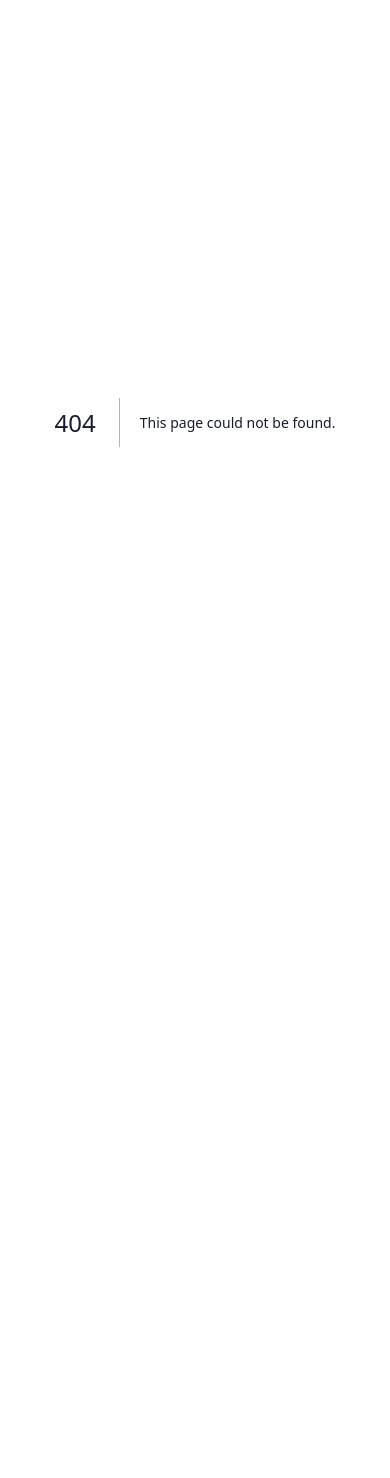
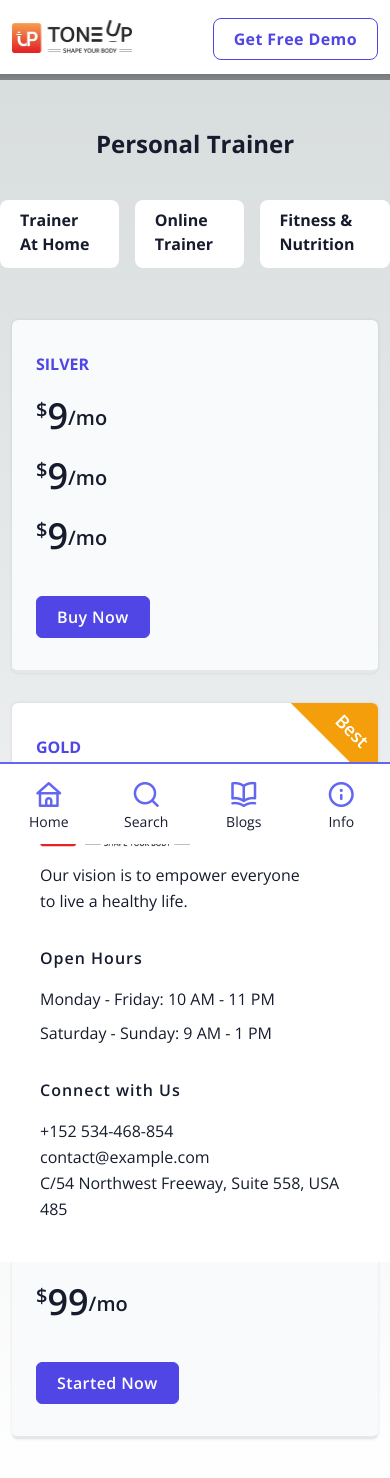
Before and after one commit to khanaslam439/fitness, a Next.js app: page /plans in a window 390 px wide. Before the commit this address had no page. Shown: the top 1478 px of the page. Before the commit the page ends 844 px from the top, so only its background shows below. Built offline with nearby package versions, Linux system fonts and the light colour scheme.

Commit message:
UI Responsive

```diff
--- /dev/null
+++ b/pages/plans/index.jsx
@@ -0,0 +1,94 @@
+
+import Footer from '@/app/_components/Footer';
+import Header from '@/app/_components/Header';
+
+export default function Plans(){
+    return (
+        <>
+        <Header />
+        <section className="relative table w-full pt-10 pb-10">
+            <div className="absolute inset-0 bg-gradient-to-t to-black from-black/40"></div>
+            {/* <PageHeader title={trainer?.type} variant={'dark'} /> */}
+        </section>
+        <section className='py-12'>
+            <h4 className='text-2xl font-bold mb-10 text-center'>Personal Trainer</h4>
+            <div className='flex items-center justify-center gap-4 mt-5'>
+                <a href="#" className='bg-white p-2 rounded-lg px-5 mb-5 border-b-4 font-bold border-b-white hover:border-indigo-500 hover:border-b-4 '>Trainer At Home</a>
+                <a href="#" className='bg-white p-2 rounded-lg px-5 mb-5 border-b-4 font-bold border-b-white hover:border-indigo-500 hover:border-b-4 '>Online Trainer</a>
+                <a href="#" className='bg-white p-2 rounded-lg px-5 mb-5 border-b-4 font-bold border-b-white hover:border-indigo-500 hover:border-b-4 '>Fitness & Nutrition</a>
+            </div>
+            <div class="container" id="start-month" role="tabpanel" aria-labelledby="start-month-tab">
+                <div class="grid lg:grid-cols-3 md:grid-cols-2 mt-8 gap-[30px]">
+                    <div class="group border-b-[3px] dark:border-gray-700 p-6 py-8 hover:border-indigo-600 dark:hover:border-indigo-600 duration-500 hover:scale-105 relative overflow-hidden shadow dark:shadow-gray-800 rounded-md bg-gray-50 dark:bg-slate-800 hover:bg-white dark:hover:bg-slate-900 h-fit">
+                        <h6 class="font-bold uppercase mb-5 text-indigo-600">Silver</h6>
+
+                        <div class="flex mb-5">
+                            <span class="text-xl font-semibold">$</span>
+                            <span class="price text-4xl font-semibold mb-0">9</span>
+                            <span class="text-xl font-semibold self-end mb-1">/mo</span>
+                        </div>
+                        <div class="flex mb-5">
+                            <span class="text-xl font-semibold">$</span>
+                            <span class="price text-4xl font-semibold mb-0">9</span>
+                            <span class="text-xl font-semibold self-end mb-1">/mo</span>
+                        </div>
+                        <div class="flex mb-5">
+                            <span class="text-xl font-semibold">$</span>
+                            <span class="price text-4xl font-semibold mb-0">9</span>
+                            <span class="text-xl font-semibold self-end mb-1">/mo</span>
+                        </div>
+
+                        <a href="#" class="py-2 px-5 inline-block font-semibold tracking-wide border align-middle duration-500 text-base text-center bg-indigo-600 hover:bg-indigo-700 border-indigo-600 hover:border-indigo-700 text-white rounded-md mt-5">Buy Now</a>
+                    </div>
+
+                    <div class="group border-b-[3px] border-indigo-600 p-6 py-8 duration-500 hover:scale-105 relative overflow-hidden shadow dark:shadow-gray-800 rounded-md bg-white dark:bg-slate-900 h-fit">
+                        <span class="absolute -end-11 -top-[10px] rotate-[45deg] w-32 h-16 pt-4 px-2 pb-0 flex items-center justify-center text-white bg-amber-500 font-semibold text-lg">Best</span>
+                        <h6 class="font-bold uppercase mb-5 text-indigo-600">Gold</h6>
+
+                        <div class="flex mb-5">
+                            <span class="text-xl font-semibold">$</span>
+                            <span class="price text-4xl font-semibold mb-0">74</span>
+                            <span class="text-xl font-semibold self-end mb-1">/mo</span>
+                        </div>
+                        <div class="flex mb-5">
+                            <span class="text-xl font-semibold">$</span>
+                            <span class="price text-4xl font-semibold mb-0">74</span>
+                            <span class="text-xl font-semibold self-end mb-1">/mo</span>
+                        </div>
+                        <div class="flex mb-5">
+                            <span class="text-xl font-semibold">$</span>
+                            <span class="price text-4xl font-semibold mb-0">74</span>
+                            <span class="text-xl font-semibold self-end mb-1">/mo</span>
+                        </div>
+                        <a href="#" class="py-2 px-5 inline-block font-semibold tracking-wide border align-middle duration-500 text-base text-center bg-indigo-600 hover:bg-indigo-700 border-indigo-600 hover:border-indigo-700 text-white rounded-md mt-5">Try it Now</a>
+                    </div>
+
+                    <div class="group border-b-[3px] dark:border-gray-700 p-6 py-8 hover:border-indigo-600 dark:hover:border-indigo-600 duration-500 hover:scale-105 relative overflow-hidden shadow dark:shadow-gray-800 rounded-md bg-gray-50 dark:bg-slate-800 hover:bg-white dark:hover:bg-slate-900 h-fit">
+                        <h6 class="font-bold uppercase mb-5 text-indigo-600">Platinum</h6>
+
+                        <div class="flex mb-5">
+                            <span class="text-xl font-semibold">$</span>
+                            <span class="price text-4xl font-semibold mb-0">99</span>
+                            <span class="text-xl font-semibold self-end mb-1">/mo</span>
+                        </div>
+                        <div class="flex mb-5">
+                            <span class="text-xl font-semibold">$</span>
+                            <span class="price text-4xl font-semibold mb-0">99</span>
+                            <span class="text-xl font-semibold self-end mb-1">/mo</span>
+                        </div>
+                        <div class="flex mb-5">
+                            <span class="text-xl font-semibold">$</span>
+                            <span class="price text-4xl font-semibold mb-0">99</span>
+                            <span class="text-xl font-semibold self-end mb-1">/mo</span>
+                        </div>
+
+                        <a href="#" class="py-2 px-5 inline-block font-semibold tracking-wide border align-middle duration-500 text-base text-center bg-indigo-600 hover:bg-indigo-700 border-indigo-600 hover:border-indigo-700 text-white rounded-md mt-5">Started Now</a>
+                    </div>
+                </div>
+                        </div>
+        </section>
+        <Footer />
+
+        </>
+    )
+}
--- a/pages/trainers/[profileId].jsx
+++ b/pages/trainers/[profileId].jsx
@@ -12,7 +12,7 @@ import ReviewForm from '@/app/_components/ReviewForm';
 export default function ProfileId(){
     const params = useParams();
     const [trainer, setTrainer] = useState([]);
-    const [isOpen, openForm] = useState(true)
+    const [isOpen, openForm] = useState(false)
     useEffect(() => {
         const tr_list = TRAINER_LIST.filter(trainer => trainer.id == params?.profileId)
         setTrainer(tr_list[0])
@@ -31,17 +31,17 @@ export default function ProfileId(){
         <>
         <Header />
         <section className="relative table w-full pt-10 pb-10">
-            <div className="absolute inset-0 bg-gradient-to-t to-black from-black/40"></div>
+            <div className="hidden lg:block absolute inset-0 bg-gradient-to-t to-black from-black/40"></div>
             {/* <PageHeader title={trainer?.type} variant={'dark'} /> */}
         </section>
-        <section className='bg-white pt-10'>
-            <div className='container grid grid-cols-12 gap-[20px]'>
+        <section className='bg-gray-100 lg:pt-10 pt-4'>
+            <div className='container grid lg:grid-cols-12 gap-[20px]'>
 
 
-                <div className='col-span-4'>
+                <div className='lg:col-span-4'>
                     <ProfileCard data={trainer} />
                 </div>
-                <div className='col-span-8'>
+                <div className='lg:col-span-8'>
                     <div className="">
                         <div className=" border-t border-gray-100 dark:border-slate-800">
                             <ul className="inline-block w-fit flex gap-5 text-center" id="myTab" data-tabs-toggle="#StarterContent" role="tablist">
@@ -53,11 +53,11 @@ export default function ProfileId(){
                                 </li>
                             </ul>
 
-                            <div id="StarterContent" className="mt-4 rounded-xl bg-white p-5 shadow-xl">
+                            <div id="StarterContent" className="mt-4 rounded-xl bg-white p-5 border shadow-xl">
                                 <div className={activeIndex == 0 ? '' : 'hidden'}>
                                     <h4 className='text-gray-400 mb-2'>Overview</h4>
-                                    <p className="text-black text-md italic font-bold">Lorem ipsum dolor sit amet consectetur adipisicing elit. Dolore cum vero quae officiis earum odio, consequatur perferendis sapiente quo illum ipsam illo harum maiores minima dolor adipisci recusandae labore? Harum.</p>
-                                    <div className='my-10 grid grid-cols-4'>
+                                    <p className="text-black text-md italic font-medium">Lorem ipsum dolor sit amet consectetur adipisicing elit. Dolore cum vero quae officiis earum odio <br className='lg:hidden' /><br className='lg:hidden' />consequatur perferendis sapiente quo illum ipsam illo harum maiores minima dolor adipisci recusandae labore? Harum.</p>
+                                    <div className='my-10 grid lg:grid-cols-4'>
                                     <FeatureBadge data={getFilterData('level')} title={'Level'} />
                                     <FeatureBadge data={getFilterData('session')} title={'Session'} />
                                     <FeatureBadge data={getFilterData('mode')} title={'Training Mode'} />
@@ -70,9 +70,9 @@ export default function ProfileId(){
 
                                 <div className={activeIndex == 1 ? '' : 'hidden'}>
                                     {/* <div className=''></div> */}
-                                    <div className='grid grid-cols-12 w-100'>
-                                        <div className='text-center col-span-4'>
-                                            <div className='bg-orange-400 font-bold mb-4 rounded w-fit px-7 mx-auto py-2'>4.0</div>
+                                    <div className='grid lg:grid-cols-12 w-100'>
+                                        <div className='lg:text-center col-span-4'>
+                                            <div className='bg-orange-400 font-bold mb-4 rounded w-fit px-7 lg:mx-auto py-2'>4.0</div>
                                             <div>
                                                 <i className='mdi mdi-star text-[21px] text-orange-400'></i>
                                                 <i className='mdi mdi-star text-[21px] text-orange-400'></i>
@@ -81,7 +81,7 @@ export default function ProfileId(){
                                                 <i className='mdi mdi-star-outline text-[21px] text-orange-400'></i>
                                             </div>
                                             <label className='m-0'>Based on 6 Reviews</label>
-                                            <button onClick={() => openForm(true)}   className='bg-indigo-400 p-2 px-6 text-white my-4 block mx-auto'>Write a review</button>
+                                            <button onClick={() => openForm(true)}   className='bg-indigo-400 p-2 px-6 text-white my-4 block lg:mx-auto mb-10 lg:mb-4'>Write a review</button>
                                         </div>
                                         <div className='col-span-8'>
                                             <SliderWidget />
@@ -90,7 +90,7 @@ export default function ProfileId(){
                                     </div>
 
                                     <div className="mt-10">
-                                        <div className='bg-gray-100 p-4 mb-4 grid grid-cols-12 gap-4 border-b'>
+                                        <div className='bg-gray-100 p-4 mb-4 grid lg:grid-cols-12 gap-4 border-b'>
                                             <div className='col-span-4'>
                                                 <img src="/assets/images/client/08.jpg" alt="" width={80} height={80} className='rounded-full mx-auto' />
                                                 <h4 className='mb-0 text-center font-bold'>John Doe</h4>
@@ -110,7 +110,7 @@ export default function ProfileId(){
                                                 <p>Lorem ipsum dolor sit amet consectetur, adipisicing elit. Velit laboriosam tempore impedit numquam, sit commodi autem, iure, labore vel minima sapiente? Id reprehenderit quis voluptas placeat reiciendis nemo. Ipsam, molestias.</p>
                                             </div>
                                         </div>
-                                        <div className='bg-gray-100 p-4 mb-4 grid grid-cols-12 gap-4 border-b'>
+                                        <div className='bg-gray-100 p-4 mb-4 grid lg:grid-cols-12 gap-4 border-b'>
                                             <div className='col-span-4'>
                                                 <img src="/assets/images/client/08.jpg" alt="" width={80} height={80} className='rounded-full mx-auto' />
                                                 <h4 className='mb-0 text-center font-bold'>John Doe</h4>
@@ -130,7 +130,7 @@ export default function ProfileId(){
                                                 <p>Lorem ipsum dolor sit amet consectetur, adipisicing elit. Velit laboriosam tempore impedit numquam, sit commodi autem, iure, labore vel minima sapiente? Id reprehenderit quis voluptas placeat reiciendis nemo. Ipsam, molestias.</p>
                                             </div>
                                         </div>
-                                        <div className='bg-gray-100 p-4 mb-4 grid grid-cols-12 gap-4 border-b'>
+                                        <div className='bg-gray-100 p-4 mb-4 grid lg:grid-cols-12 gap-4 border-b'>
                                             <div className='col-span-4'>
                                                 <img src="/assets/images/client/08.jpg" alt="" width={80} height={80} className='rounded-full mx-auto' />
                                                 <h4 className='mb-0 text-center font-bold'>John Doe</h4>
@@ -150,7 +150,7 @@ export default function ProfileId(){
                                                 <p>Lorem ipsum dolor sit amet consectetur, adipisicing elit. Velit laboriosam tempore impedit numquam, sit commodi autem, iure, labore vel minima sapiente? Id reprehenderit quis voluptas placeat reiciendis nemo. Ipsam, molestias.</p>
                                             </div>
                                         </div>
-                                        <div className='bg-gray-100 p-4 mb-4 grid grid-cols-12 gap-4 border-b'>
+                                        <div className='bg-gray-100 p-4 mb-4 grid lg:grid-cols-12 gap-4 border-b'>
                                             <div className='col-span-4'>
                                                 <img src="/assets/images/client/08.jpg" alt="" width={80} height={80} className='rounded-full mx-auto' />
                                                 <h4 className='mb-0 text-center font-bold'>John Doe</h4>
@@ -170,7 +170,7 @@ export default function ProfileId(){
                                                 <p>Lorem ipsum dolor sit amet consectetur, adipisicing elit. Velit laboriosam tempore impedit numquam, sit commodi autem, iure, labore vel minima sapiente? Id reprehenderit quis voluptas placeat reiciendis nemo. Ipsam, molestias.</p>
                                             </div>
                                         </div>
-                                        <div className='bg-gray-100 p-4 mb-4 grid grid-cols-12 gap-4 border-b'>
+                                        <div className='bg-gray-100 p-4 mb-4 grid lg:grid-cols-12 gap-4 border-b'>
                                             <div className='col-span-4'>
                                                 <img src="/assets/images/client/08.jpg" alt="" width={80} height={80} className='rounded-full mx-auto' />
                                                 <h4 className='mb-0 text-center font-bold'>John Doe</h4>
@@ -199,7 +199,7 @@ export default function ProfileId(){
             </div>
         </section>
 
-        <div className='py-10 bg-white'></div>
+        <div className='lg:py-10 py-5'></div>
         <ReviewForm isOpen={isOpen} openForm={openForm} />
         <Footer />
         </>
--- a/pages/trainers/index.jsx
+++ b/pages/trainers/index.jsx
@@ -23,23 +23,21 @@ export default function Trainers(){
     return (
         <>
         <Header />
-        {/* content part */}
-        <main>
-            <section className="relative table w-full pt-48 pb-10 bg-center bg-cover bg-[url(/assets/images/fitness/inner-page-banner-2.jpg)]">
+            <section className="relative table w-full pt-20 pb-0">
                 <div className="absolute inset-0 bg-gradient-to-t to-black from-black/50"></div>
                 <PageHeader title={'Trainers'} />
             </section>
-            <section className="relative bg-white md:pt-24 pb-10 pt-16 overflow-hidden">
+            <section className="relative bg-white lg:py-10 py-4   overflow-hidden">
                 <div className="container relative">
                     <div className="grid grid-cols-12 gap-[20px] md:grid-cols-12">
-                        <div className="lg:col-span-3 sm:col-span-12">
+                        <div className="lg:col-span-3 col-span-12 hidden lg:block">
                             <SideFilter />
                         </div>
-                        <div className="lg:col-span-9 sm:col-span-12">
+                        <div className="lg:col-span-9 col-span-12">
                             <div className="px-2">
                                 <Filter />
                             </div>
-                            <div className="grid grid-cols-3 gap-[10px]">
+                            <div className="grid lg:grid-cols-3 lg:gap-[10px] gap-[20px]">
                                 {trainers && trainers.length > 0 && trainers.map((trainer,index) => {
                                     const detail = {index, trainerId: trainer.id, name: trainer.name, filters:trainer.filters, type: trainer.type, level: trainer.level,profileLink:trainer.profileLink }
                                     return <TrainerCard key={index} setOpen={setOpen} setActiveTrainer={setActiveTrainer} {...detail} />
@@ -53,7 +51,6 @@ export default function Trainers(){
                 </div>
             </section>
             <BidForm visible={isOpen} setVisible={setOpen} activeTrainer={activeTrainer}  />
-        </main>
 
         <Footer />
         </>
```
